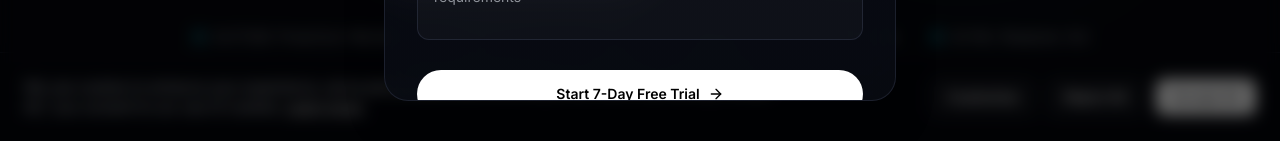
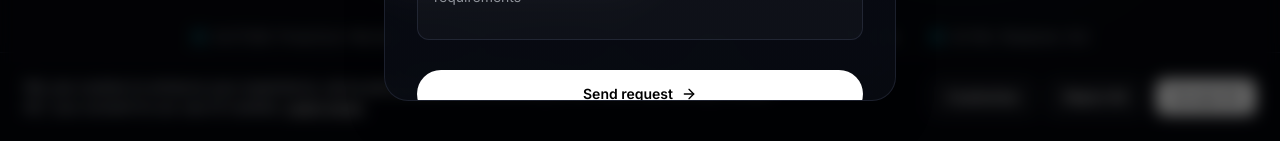
Before and after one commit to bhanu0379/cloudbox99, a Next.js app: page /managed-it-services in a window 1280 px wide. Shown: the part 659-800 px from the top of the page. Built offline with nearby package versions, Linux system fonts and the light colour scheme.

Commit message:
Keep submit button text as Send request across all modal pages

```diff
--- a/src/components/ContactModal.tsx
+++ b/src/components/ContactModal.tsx
@@ -31,8 +31,7 @@ export function ContactModal({
     (isManagedIT
       ? "Experience our enterprise-grade managed IT support with zero risk. Tell us what you need and our engineers will get you set up."
       : "Tell us what you need. Our team replies with a plan, not a sales pitch.");
-  const buttonText =
-    submitText || (isManagedIT ? "Start 7-Day Free Trial" : "Send request");
+  const buttonText = submitText || "Send request";
   const effectiveDefaultNeed =
     defaultNeed || (isManagedIT ? "Managed IT Services - 7-Day Free Trial" : "");
 
--- a/src/components/ManagedITServicesContent.tsx
+++ b/src/components/ManagedITServicesContent.tsx
@@ -508,15 +508,13 @@ export function ManagedITServicesContent() {
                   <p className="mt-3 text-sm leading-relaxed text-muted">&ldquo;{t.quote}&rdquo;</p>
                 </div>
 
-                <div className="mt-6 flex items-center gap-3.5 border-t border-white/[0.06] pt-5">
+                <div className="mt-6 flex items-center gap-3 border-t border-white/[0.06] pt-5">
                   {t.logo ? (
-                    <div className="relative h-9 w-24 shrink-0 flex items-center justify-start">
-                      <Image
-                        src={t.logo}
-                        alt={t.client}
-                        className="max-h-8 w-auto object-contain"
-                      />
-                    </div>
+                    <Image
+                      src={t.logo}
+                      alt={t.client}
+                      className="h-8 w-auto max-w-[120px] shrink-0 object-contain"
+                    />
                   ) : (
                     <div className="flex h-9 w-9 shrink-0 items-center justify-center rounded-full bg-gradient-to-br from-accent-cyan to-accent-violet text-xs font-bold text-black">
                       {t.initials}
@@ -656,7 +654,6 @@ export function ManagedITServicesContent() {
         defaultNeed={modalDefaultNeed}
         title="Start a 7-day free trial"
         subtitle="Experience our enterprise-grade managed IT support with zero risk. Tell us about your setup to get started."
-        submitText="Start 7-Day Free Trial"
       />
     </>
   );
```
